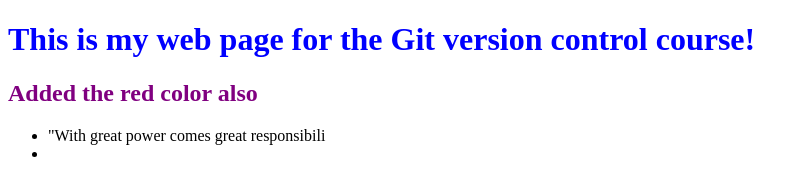
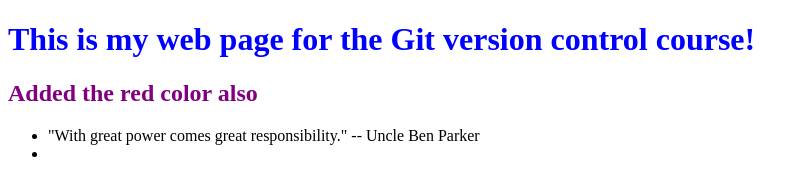
Before and after one commit to fox-ryanfougere/0main_openSAP_repo, a plain HTML site: page index.html in a window 1280 px wide. Shown: the whole page, without its empty margins (0-808 px from the left). Drawn offline with Linux system fonts and the light colour scheme.

Commit message:
added quote from Uncle Ben Parker

```diff
--- a/index.html
+++ b/index.html
@@ -8,7 +8,7 @@
 		<h1 style = "color: Blue">This is my web page for the Git version control course!</h1>
 		<h2 style = "color: Purple">Added the red color also</h2>
 		<ul>
-			<li>"With great power comes great responsibili</li>
+			<li>"With great power comes great responsibility." -- Uncle Ben Parker</li>
 			<li></li>
 		</ul>
 	</body>
```
